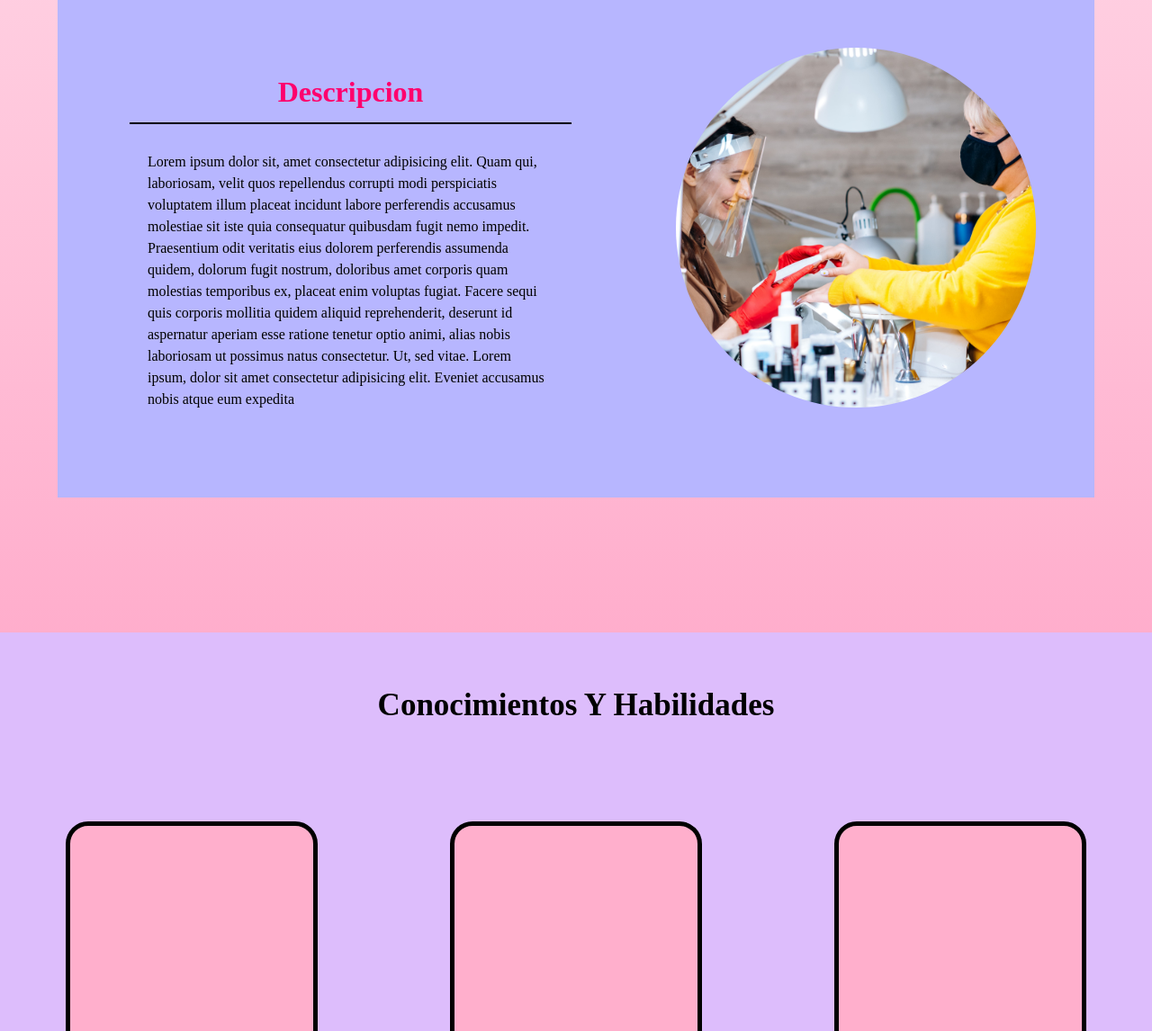
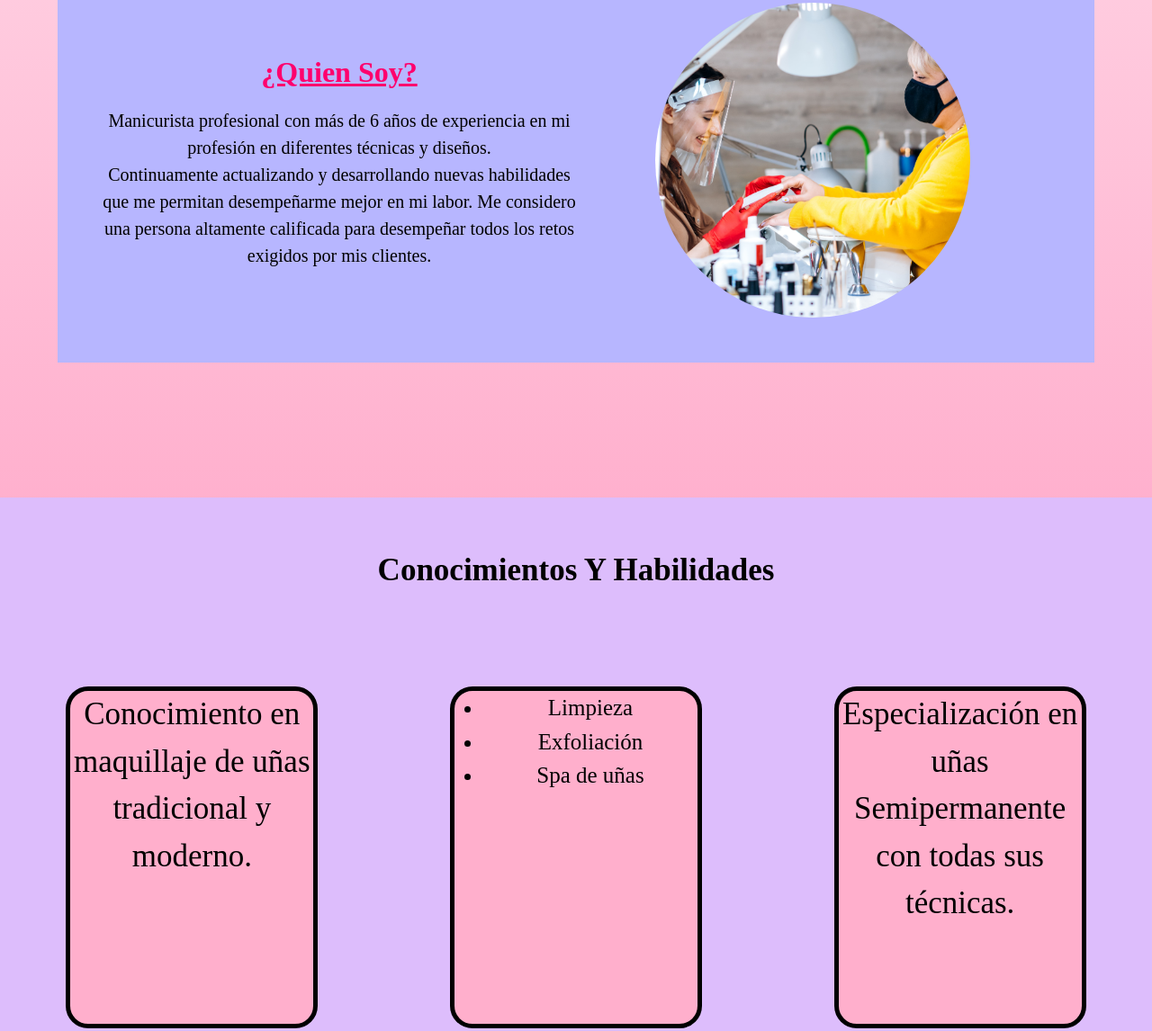
Before and after one commit to mateohm/proyecto-page-manicure-, a plain HTML site: page index.html in a window 1280 px wide. Shown: the part 928-2074 px from the top of the page at 90% size. Drawn offline with nearby package versions, Linux system fonts and the light colour scheme; a web font is replaced by a local one.

Commit message:
Agrego SEO y genero estilos Sass

```diff
--- a/estilos.scss
+++ b/estilos.scss
@@ -217,57 +217,48 @@ footer a{
 
 /*  Estilos section descripcion */
 
-#contenedor__section__descripcion{
+.contenedor__section__descripcion{
     width: 90%;
-    height: 600px;
-    display: flex;
-    margin-top: 150px;
-    margin-bottom: 150px;
-    justify-content: center;
+    height: auto;
+    margin: auto;
+    padding: 50px;
     background-color: #b7b6ff;
-    margin: auto;
-}
+    display: grid;
+    grid-template-columns: repeat( auto-fit,minmax(500px,1fr));
+    align-items: center;
 
-#contenedor__imagen__descripcion{
-    width: 50%;
-    height: 100%;
-    display: flex;
-    justify-content: center;
-    align-items: center;
-}
+    h2{
+        text-align: center;
+        text-decoration-line:underline;
+        color: #ff006d;
+        margin: 20px;
+    }
 
-#imagen__descripcion{
-    width: 400px;
-    height: 400px;
-    object-fit: cover;
-    border-radius: 200px;
-    margin-left: 20px;
-}
+    p{
+        text-align: center;
+        font-size: 20px;
+    }
 
-#caja{
-    width: 50%;
-    height: 100%;
-    margin-left: 50px;
-}
-
-#contenedor__h2__p{
-    position: relative;
-    top: 100px;
-}
-
-#contenedor__section__descripcion #caja p{
-    margin: 0px 50px 0px 50px;
-}
-
-#contenedor__section__descripcion #caja h2{
-    margin: 30px;
-    padding-bottom:  15px;
-    text-align: center;
-    color: #ff006d;
-    border-bottom: $negro solid 2px ;
+    #imagen__descripcion{
+        width: 350px;
+        height: 350px;
+        object-fit: cover;
+        border-radius: 200px;
+        display: block;
+        margin: 0px auto;
+        justify-self: center;
+    }
 }
 
 /* Estilos Section Cuadros  */
+
+@mixin cuadro_diseño{
+    width: 280px;
+    height: 380px;
+    background-color: #FFAFCC;
+    border: 5px #000 solid;
+    border-radius: 25px;
+}
 
 .cuadros__contenedor{
     margin-bottom: 150px;
@@ -276,6 +267,13 @@ footer a{
     height: 650px;
     background-color: $morado_claro;
     padding-top: 60px;
+
+    $lista: (li: 25px);
+    $li: map-get($lista, li);
+
+    li{
+        font-size: $li;
+    }
 }
 
 .cuadros{
@@ -284,14 +282,11 @@ footer a{
     align-items: center;
     width: 100%;
     height: 580px;
+    @extend .h2__cuadro;
 }
 
 .cuadro{
-    width: 280px;
-    height: 380px;
-    background-color: #FFAFCC;
-    border: 5px $negro solid;
-    border-radius: 25px;
+    @include cuadro_diseño;
 }
 
 .h2__cuadro{
@@ -741,21 +736,21 @@ button{
 
 #galeria__imagen2{
     grid-area: img2;
-    background-image: url(./imagenes/galeria2.jpg);
+    background-image: url(./imagenes/galeria6.jpg);
     background-size: cover;
     background-position: center;
 }
 
 #galeria__imagen3{
     grid-area: img3;
-    background-image: url(./imagenes/galeria3.jpg);
+    background-image: url(./imagenes/galeria3.jpeg);
     background-size: cover;
     background-position: center;
 }
 
 #galeria__imagen4{
     grid-area: img4;
-    background-image: url(./imagenes/galeria4.jpg);
+    background-image: url(./imagenes/galeria14.jpg);
     background-size: cover;
     background-position: center;
 }
--- a/index.html
+++ b/index.html
@@ -4,17 +4,22 @@
     <meta charset="UTF-8">
     <meta http-equiv="X-UA-Compatible" content="IE=edge">
     <meta name="viewport" content="width=device-width, initial-scale=1.0">
+    <!-- SEO -->
+    <meta name="description" content="Servicio de decoracion para uñas, manicure, pedicure. Mas de 6 años de experiencia en la profesion, contactame para agendar tu cita">
+    <meta name="keywords" content="manicure, pedicure, decoracion de uñas, uñas acrilicas, uñas semipermanentes, belleza, uñas">
     <!-- Tipo De Letra -->
     <link href="https://fonts.googleapis.com/css2?family=EB+Garamond:ital@1&display=swap" rel="stylesheet">
     <link href="https://fonts.googleapis.com/css2?family=EB+Garamond:ital@1&family=Playfair+Display:ital@1&display=swap" rel="stylesheet">
     <link href="https://fonts.googleapis.com/css2?family=EB+Garamond:ital@1&family=Lora:ital@1&family=Playfair+Display:ital@1&display=swap" rel="stylesheet">
     <!-- Iconos Font Awesome -->
-    <link rel="stylesheet" href="https://cdnjs.cloudflare.com/ajax/libs/font-awesome/6.1.1/css/all.min.css" integrity="sha512-KfkfwYDsLkIlwQp6LFnl8zNdLGxu9YAA1QvwINks4PhcElQSvqcyVLLD9aMhXd13uQjoXtEKNosOWaZqXgel0g==" crossorigin="anonymous" referrerpolicy="no-referrer" />
+    <link rel="stylesheet" href="https://cdnjs.cloudflare.com/ajax/libs/font-awesome/6.1.1/css/all.min.css" integrity="sha512-KfkfwYDsLkIlwQp6LFnl8zNdLGxu9YAA1QvwINks4PhcElQSvqcyVLLD9aMhXd13uQjoXtEKNosOWaZqXgel0g==" crossorigin="anonymous" referrerpolicy="no-referrer"/>
+    <!-- Favicon -->
+    <link rel="icon" href="./imagenes/favicon.png">
     <!-- Bootstrap -->
     <link href="https://cdn.jsdelivr.net/npm/bootstrap@5.1.3/dist/css/bootstrap.min.css" rel="stylesheet" integrity="sha384-1BmE4kWBq78iYhFldvKuhfTAU6auU8tT94WrHftjDbrCEXSU1oBoqyl2QvZ6jIW3" crossorigin="anonymous">
     <!-- Mis Estilos -->
     <link rel="stylesheet" href="estilos.css">
-    <title>Manicure</title>
+    <title>LuzMy - Manicure y Pedicure</title>
 </head>
 <body>
     <!-- Barra Navegacion Pantallas Grandes -->
@@ -24,7 +29,7 @@
         <i class="fa-brands fa-whatsapp" id="icono__whatsaap"></i>
     </div>
     <div class="contenedor__nombre">
-        <a href="./index.html">Luz</a>
+        <a href="./index.html">Luzmy Nails</a>
     </div>
     </div>
     <nav>
@@ -72,17 +77,15 @@
                 </div>
             </div>
     </section>
-    <section id="contenedor__section__descripcion">
-        <div id="caja">
-            <div id="contenedor__h2__p">
-            <h2>Descripcion</h2>
-            <p>Lorem ipsum dolor sit, amet consectetur adipisicing elit. Quam qui, laboriosam, velit quos repellendus corrupti modi perspiciatis voluptatem illum placeat incidunt labore perferendis accusamus molestiae sit iste quia consequatur quibusdam fugit nemo impedit. Praesentium odit veritatis eius dolorem perferendis assumenda quidem, dolorum fugit nostrum, doloribus amet corporis quam molestias temporibus ex, placeat enim voluptas fugiat. Facere sequi quis corporis mollitia quidem aliquid reprehenderit, deserunt id aspernatur aperiam esse ratione tenetur optio animi, alias nobis laboriosam ut possimus natus consectetur. Ut, sed vitae.
-            Lorem ipsum, dolor sit amet consectetur adipisicing elit. Eveniet accusamus nobis atque eum expedita
+    <section class="contenedor__section__descripcion">
+        <div class="contenedor__texto__descripcion">
+            <h2>¿Quien Soy?</h2>
+            <p>
+                Manicurista profesional con más de 6 años de experiencia en mi profesión en diferentes técnicas y diseños.<br>Continuamente actualizando y desarrollando nuevas habilidades que me permitan desempeñarme mejor en mi labor. Me considero una persona altamente calificada para desempeñar todos los retos exigidos por mis clientes.
             </p>
-            </div>
         </div>
-        <div id="contenedor__imagen__descripcion">
-        <img src="./imagenes/imagen-descripcion.jpg" alt="" id="imagen__descripcion">
+        <div>
+            <img src="./imagenes/imagen-descripcion.jpg" id="imagen__descripcion">
         </div>
     </section>
     <section class="cuadros__contenedor">
@@ -90,9 +93,19 @@
         <h2 class="h2__cuadro">Conocimientos Y Habilidades</h2>
         </div>
         <div class="cuadros">
-            <div class="cuadro"></div>
-            <div class="cuadro"></div>
-            <div class="cuadro"></div>
+            <div class="cuadro">
+                <p>Conocimiento en maquillaje de uñas tradicional y moderno.</p>
+            </div>
+            <div class="cuadro">
+                <ul>
+                    <li>Limpieza</li>
+                    <li>Exfoliación</li>
+                    <li>Spa de uñas</li>
+                </ul>
+            </div>
+            <div class="cuadro">
+                <p>Especialización en uñas Semipermanente con todas sus técnicas.</p>
+            </div>
         </div>
     </section>
     </main>
```
Also changed, not shown: pages/agenda-cita.html (+4 -2 lines), pages/contacto.html (+3 -1 lines), pages/galeria.html (+3 -2 lines), pages/servicio.html (+5 -3 lines), estilos.css, imagenes/favicon.png (added), imagenes/galeria3.jpeg (added), imagenes/galeria3.jpg (deleted), 1 other file.
